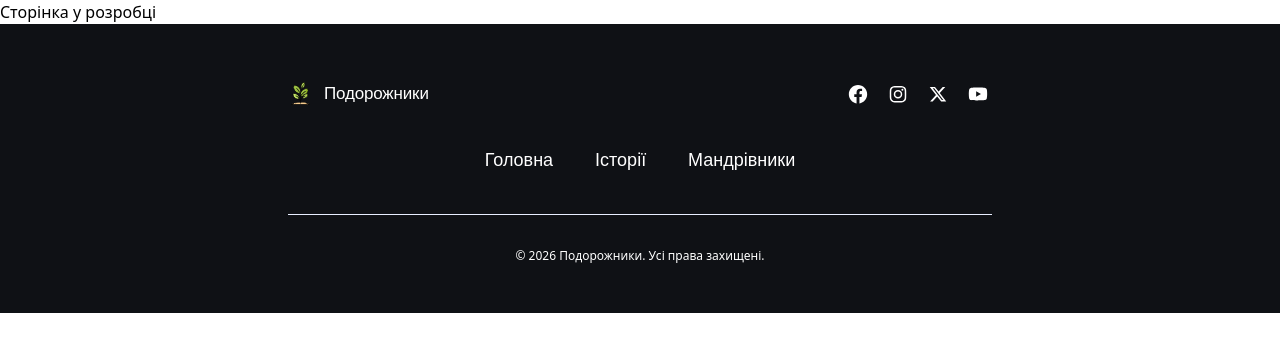
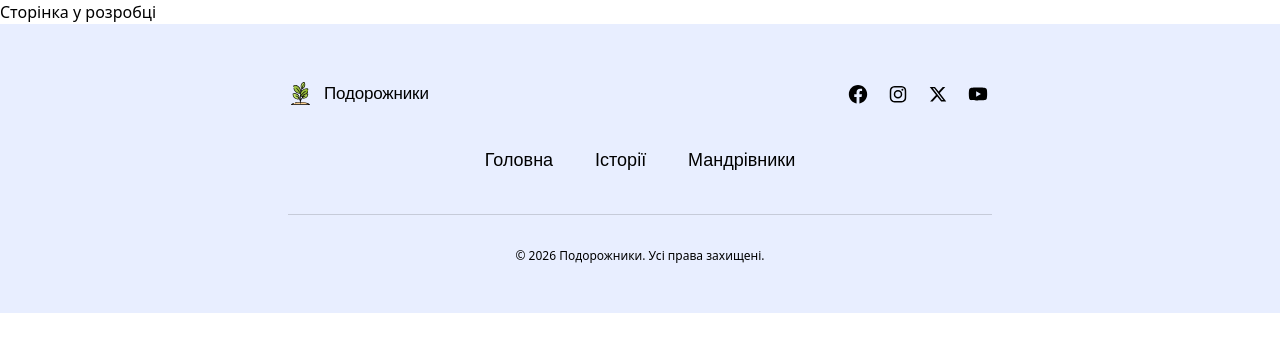
Before and after one commit to Oleksandr-Sulyma/traveller-frontend, a Next.js app: page / in a window 1280 px wide. Shown: the top 352 px of the page. Built offline with nearby package versions, Linux system fonts and the light colour scheme.

Commit message:
removed  data attribute from footer

```diff
--- a/components/Footer/Footer.tsx
+++ b/components/Footer/Footer.tsx
@@ -9,7 +9,7 @@ export default function Footer() {
   const year = new Date().getFullYear();
 
   return (
-    <footer className={styles.footer} data-theme="dark">
+    <footer className={styles.footer}>
       <div className="container ">
         <div className={styles.mainRow}>
           <Link
```
